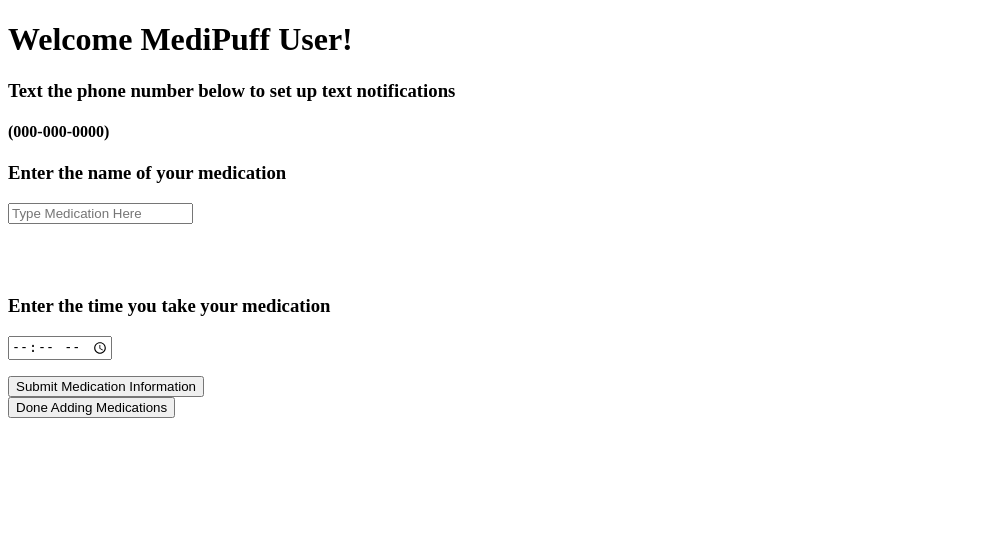
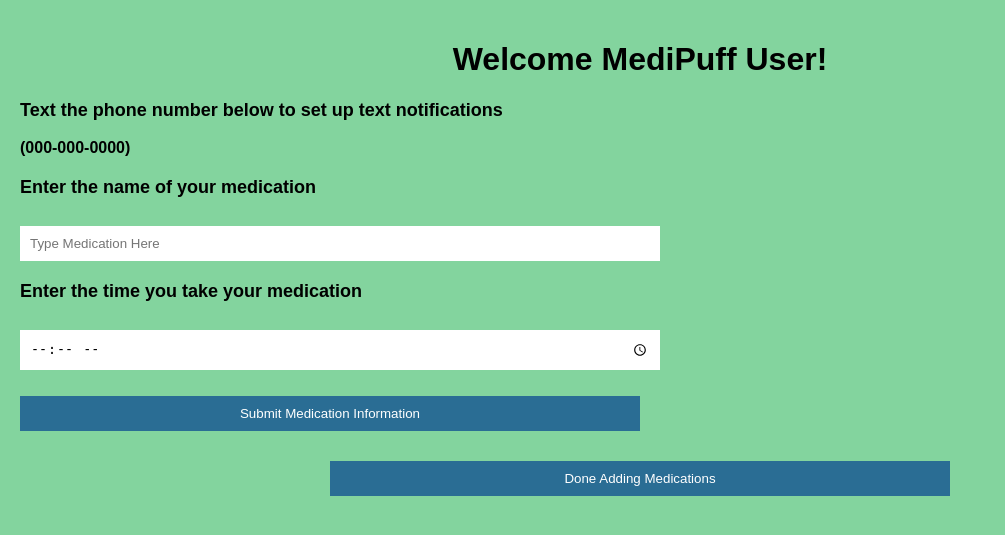
Before and after one commit to ronaldngounou/MediPuff, a Flask app: page /EnterMedication in a window 1280 px wide. Shown: the top 535 px of the page, without its empty margins (0-1005 px from the left). Run offline with Flask 3, Linux system fonts and the light colour scheme.

Commit message:
Theme pt.2.1

```diff
--- a/templates/Component3.html
+++ b/templates/Component3.html
@@ -2,22 +2,71 @@
 <html>
 <head>
     <title>MediPuff Welcome Page</title>
+    <style>
+        body {
+            font-family: Arial, sans-serif;
+            margin: 0;
+            padding: 20px;
+            background-color: #83d49e;
+        }
+
+        h1 {
+            text-align: center;
+        }
+
+        h3 {
+            font-size: 18px;
+            margin-top: 20px;
+        }
+
+        h4 {
+            font-size: 16px;
+            margin: 5px 0;
+        }
+
+        input[type="text"],
+        input[type="time"],
+        input[type="submit"] {
+            padding: 10px;
+            width: 50%;
+            margin-top: 10px;
+            border: none;
+            background-color: #fff;
+        }
+
+        input[type="submit"] {
+            background-color: #2A6D94;
+            color: #fff;
+            cursor: pointer;
+
+        }
+
+        input[type="submit"]:hover {
+            background-color: #007bff;
+        }
+
+        form {
+            margin-top: 20px;
+        }
+
+        .button-container {
+            text-align: center;
+            margin-top: 20px;
+        }
+    </style>
 </head>
 <body>
     <h1>Welcome MediPuff User!</h1>
-
 
     <p>
         <h3>Text the phone number below to set up text notifications</h3>
         <h4>(000-000-0000)</h4>
     </p>
 
-
     <form method="POST" action="/EnterMedication">
         <h3>Enter the name of your medication</h3>
-            <input type="text" id="sumbit_med" name="submit_med" placeholder="Type Medication Here"></input>
-            <p><br><br></p>
-
+        <input type="text" id="submit_med" name="submit_med" placeholder="Type Medication Here">
+        <p></p>
 
         <h3>Enter the time you take your medication</h3>
         <input type="time" id="submit_time" name="submit_time" placeholder="Type Time Here">
```
Lines whose indentation alone changed are shown as unchanged.
